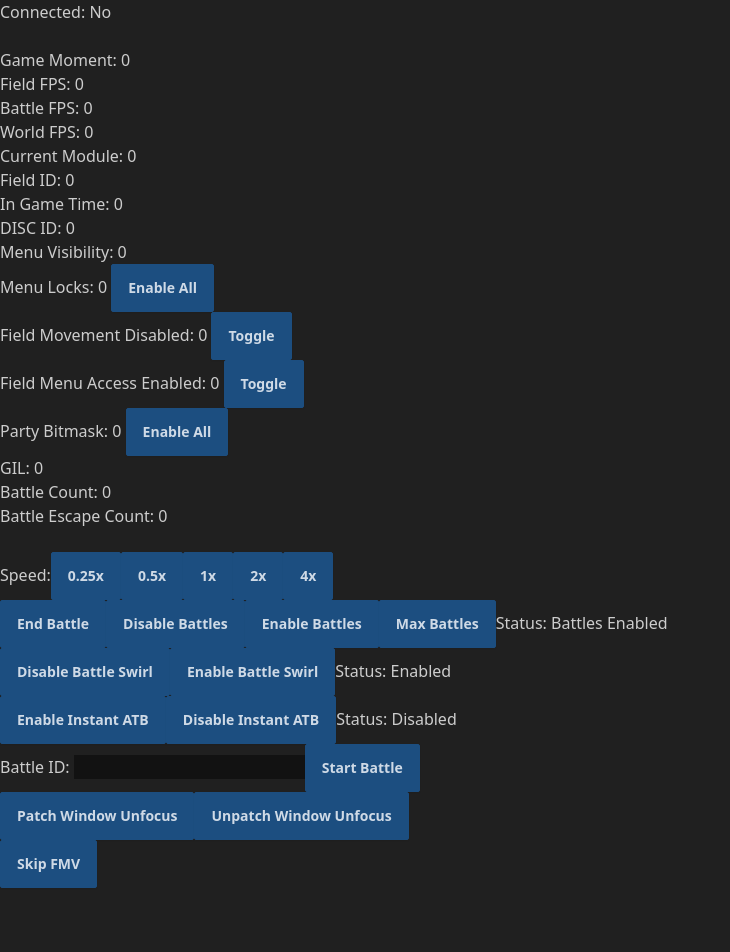
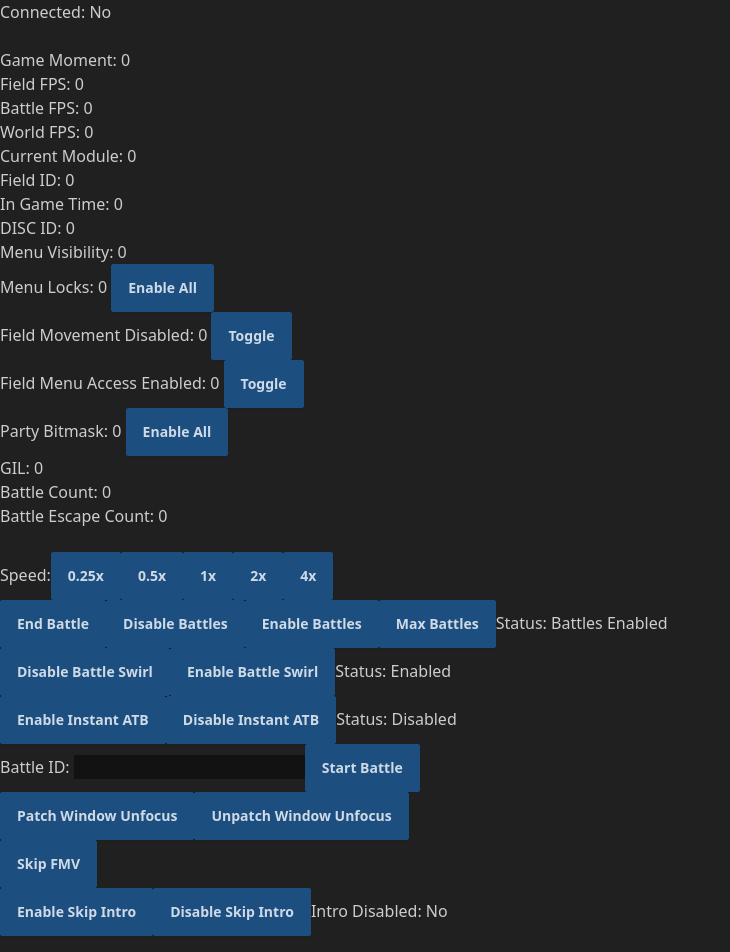
Before and after one commit to maciej-trebacz/ff7-ultima, a React (Vite) app: page / in a window 1280 px wide. Shown: the top 952 px of the page, without its empty margins (0-730 px from the left). Built offline with nearby package versions, Linux system fonts and the light colour scheme.

Commit message:
Add skip intro hack, game modules enum

```diff
--- a/src/App.tsx
+++ b/src/App.tsx
@@ -123,6 +123,14 @@ function App() {
       <button className="btn btn-primary" onClick={() => ff7.skipFMV()}>
         Skip FMV
       </button>
+      <br />
+      <button className="btn btn-primary" onClick={() => ff7.enableSkipIntro()}>
+        Enable Skip Intro
+      </button>
+      <button className="btn btn-primary" onClick={() => ff7.disableSkipIntro()}>
+        Disable Skip Intro
+      </button>
+      Intro Disabled: {ff7.introDisabled ? "Yes" : "No"}
       <br /><br />
       <div className="container">
         <div className="row">
--- a/src/ff7.ts
+++ /dev/null
@@ -1 +0,0 @@
-import { invoke } from "@tauri-apps/api/core";
--- a/src/state.ts
+++ b/src/state.ts
@@ -6,6 +6,9 @@ import { GameModule, FieldModel, BattleCharObj } from "./types";
 
 export const useFF7State = function() {
   const [connected, setConnected] = useState(false);
+  const [hacks, setHacks] = useState({
+    skipIntro: false,
+  });
   const [gameState, setGameState] = useState({
     currentModule: 0,
     gameMoment: 0,
@@ -78,5 +81,7 @@ export const useFF7State = function() {
   return {
     connected,
     gameState,
+    hacks,
+    setHacks,
   }
 }
--- a/src/types.ts
+++ b/src/types.ts
@@ -6,6 +6,20 @@ export enum GameModule {
   Battle = 2,
   World = 3,
   Menu = 5,
+  Highway = 6,
+  Chocobo = 7,
+  SnowBoard = 8,
+  Condor = 9,
+  Submarine = 10,
+  Jet = 11,
+  ChangeDisc = 12,
+  Quit = 19,
+  Start = 20,
+  BattleSwirl = 23,
+  Ending = 25,
+  GameOver = 26,
+  Intro = 27,
+  Credits = 28,
 }
 
 export interface FieldModel {
--- a/src/useFF7.ts
+++ b/src/useFF7.ts
@@ -6,7 +6,7 @@ import { useFF7State } from "./state";
 import { GameModule } from "./types";
 
 export function useFF7() {
-  const { connected, gameState } = useFF7State();
+  const { connected, gameState, hacks, setHacks } = useFF7State();
 
   const getFieldObjPtr = async () => {
     const fieldObjPtr = await readMemory(0xCBF9D8, DataType.Int);
@@ -24,6 +24,12 @@ export function useFF7() {
     const gfxFunctionPtrs = await readMemory(gameState.gameObjPtr + 0x934, DataType.Int);
     return readMemory(gfxFunctionPtrs + 0x4, DataType.Int);
   };
+
+  if (hacks.skipIntro && gameState.currentModule === GameModule.Intro) {
+    setTimeout(async () => {
+      await writeMemory(0xf4f448, 0x01, DataType.Byte);
+    }, 0);
+  }
 
   const ff7 = {
     connected,
@@ -204,6 +210,13 @@ export function useFF7() {
     disableInstantATB: async () => {
       await writeMemory(0x433abd, [0x66, 0x8b, 0x0d, 0x00, 0xad, 0x9a, 0x00, 0x99, 0xf7, 0xf9], DataType.Buffer);
     },
+    enableSkipIntro: async () => {
+      setHacks({ ...hacks, skipIntro: true });
+    },
+    disableSkipIntro: async () => {
+      setHacks({ ...hacks, skipIntro: false });
+    },
+    introDisabled: hacks.skipIntro,
   };
 
   return ff7;
```
Also changed, not shown: 1 other file (tests, documents, lock files or other folders).
